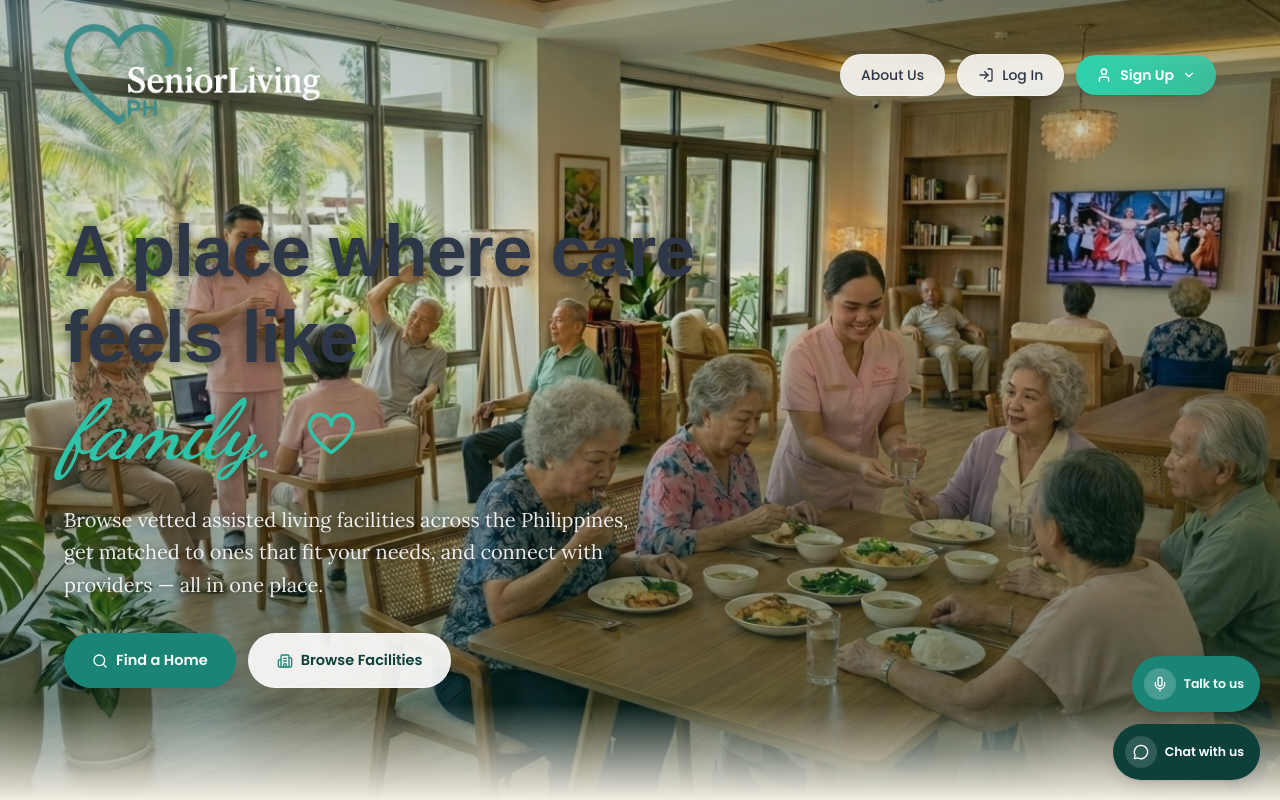
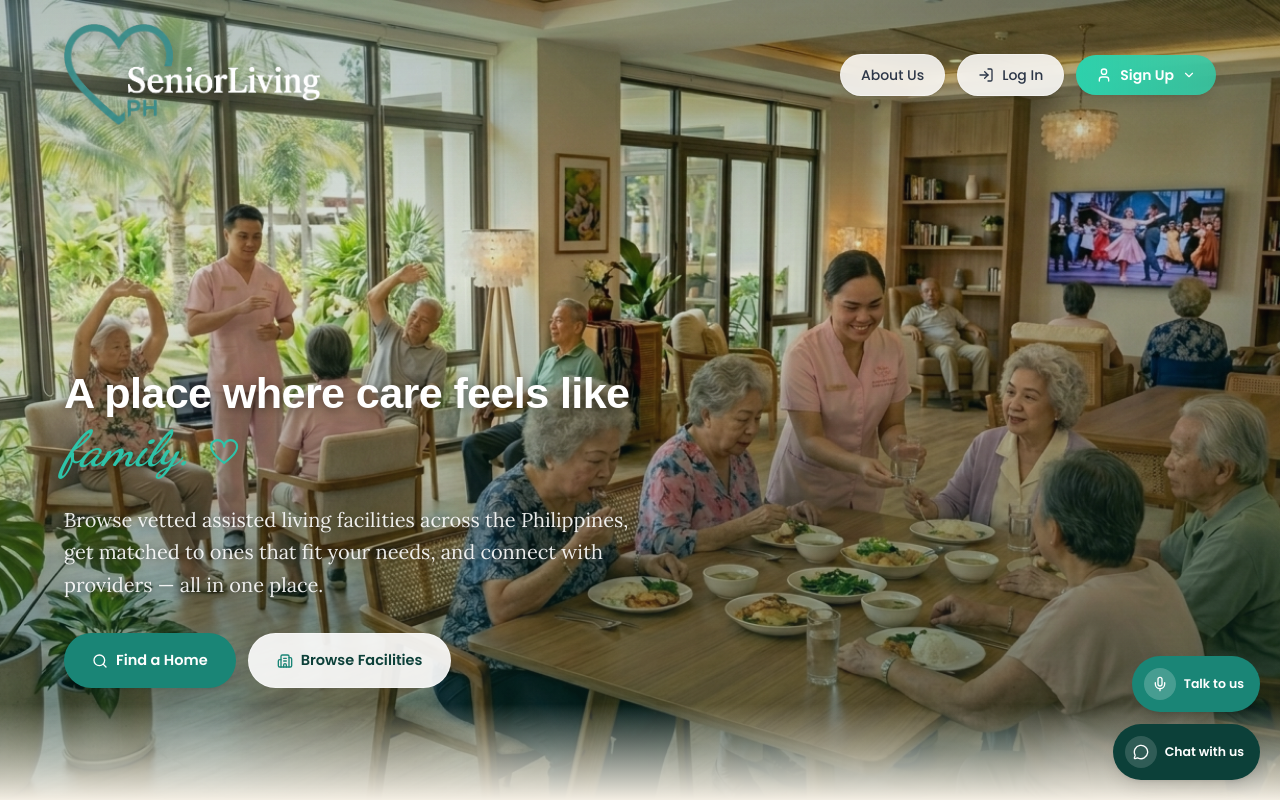
Before and after one commit to hivelinkph/carehaven-ph, a Next.js app: page / in a window 1280 px wide. Shown: the top 800 px of the page. Built offline with nearby package versions, Linux system fonts and the light colour scheme; no server answers; the database is empty.

Commit message:
ux: headline 40% smaller, force white color

```diff
--- a/src/components/hero/HeroSection.tsx
+++ b/src/components/hero/HeroSection.tsx
@@ -39,8 +39,8 @@
 
           {/* Headline */}
           <h1
-            className="text-5xl sm:text-6xl lg:text-7xl text-white leading-[1.06] mb-6 animate-fade-in-up"
-            style={{ fontFamily: "var(--font-heading)", textShadow: "0 2px 12px rgba(0,0,0,0.55)", letterSpacing: "-0.015em", fontWeight: 700 }}
+            className="text-[1.8rem] sm:text-[2.25rem] lg:text-[2.7rem] text-white leading-[1.06] mb-6 animate-fade-in-up"
+            style={{ fontFamily: "var(--font-heading)", textShadow: "0 2px 12px rgba(0,0,0,0.55)", letterSpacing: "-0.015em", fontWeight: 700, color: "#ffffff" }}
           >
             A place where care feels like
             <br />
```
